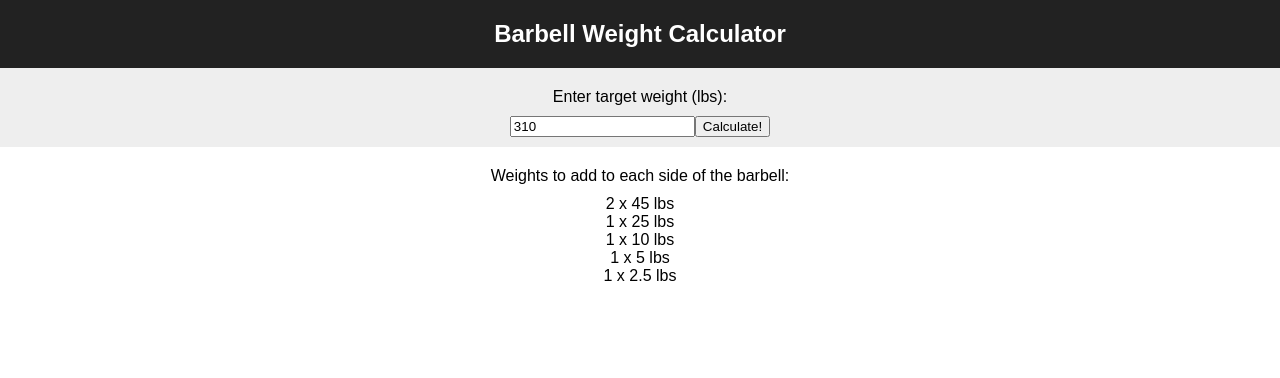
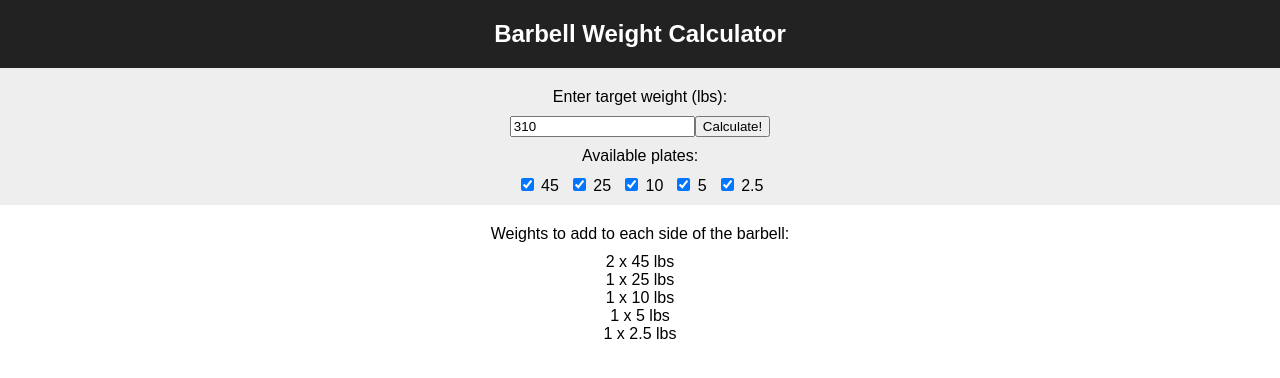
Before and after one commit to doobix/barbell, a React (Create React App) app: page / in a window 1280 px wide. Shown: the top 378 px of the page. Built offline with nearby package versions, Linux system fonts and the light colour scheme.

Commit message:
add checkboxes for available weights

```diff
--- a/src/App.css
+++ b/src/App.css
@@ -32,3 +32,13 @@
   padding: 10px;
   border-radius: 10px;
 }
+
+.available-weights {
+  padding: 0;
+  margin: 0;
+}
+
+.available-weights li {
+  display: inline;
+  margin: 5px;
+}
--- a/src/App.js
+++ b/src/App.js
@@ -10,7 +10,14 @@ class App extends Component {
     const lastInputWeight = localStorage.getItem('lastInputWeight') || DEFAULT_WEIGHT;
 
     this.state = {
-      availableWeights: [45, 25, 10, 5, 2.5],
+      weights: [45, 25, 10, 5, 2.5],
+      weightMap: {
+        45: true,
+        25: true,
+        10: true,
+        5: true,
+        2.5: true,
+      },
       barbellWeight: 45,
       inputWeight: lastInputWeight,
       calculatedWeights: [],
@@ -35,6 +42,16 @@ class App extends Component {
               <input type="number" value={this.state.inputWeight} onChange={e => this.setWeight(e)} />
               <button type="submit">Calculate!</button>
             </form>
+            <div>
+              <p>Available plates:</p>
+              <ul className="available-weights">
+                {this.renderWeightCheckbox(45)}
+                {this.renderWeightCheckbox(25)}
+                {this.renderWeightCheckbox(10)}
+                {this.renderWeightCheckbox(5)}
+                {this.renderWeightCheckbox(2.5)}
+              </ul>
+            </div>
           </div>
           <div className="weight-results">
             {this.renderWeights()}
@@ -44,9 +61,9 @@ class App extends Component {
     );
   }
 
-  setWeight(e) {
+  setWeight(event) {
     this.setState({
-      inputWeight: e.target.value,
+      inputWeight: event.target.value,
     });
   }
 
@@ -60,7 +77,8 @@ class App extends Component {
     const calculatedWeights = [];
     let oneSideWeights = (this.state.inputWeight - this.state.barbellWeight) / 2;
 
-    this.state.availableWeights.forEach((weight) => {
+    this.state.weights.forEach((weight) => {
+      if (this.state.weightMap[weight]) {
         let count = 0;
         while (oneSideWeights - weight >= 0) {
           oneSideWeights -= weight;
@@ -72,6 +90,7 @@ class App extends Component {
             count,
           });
         }
+      }
     });
 
     this.setState({
@@ -80,6 +99,25 @@ class App extends Component {
     });
 
     localStorage.setItem('lastInputWeight', this.state.inputWeight);
+  }
+
+  toggleWeightCheckbox(weight) {
+    this.setState({...this.state, weightMap: {
+      ...this.state.weightMap,
+      [weight]: !this.state.weightMap[weight],
+    }});
+  }
+
+  renderWeightCheckbox(weight) {
+    return (
+      <li>
+        <input
+          type="checkbox"
+          checked={this.state.weightMap[weight]}
+          onChange={() => this.toggleWeightCheckbox(weight)}
+        /> {weight}
+      </li>
+    );
   }
 
   renderWeights() {
```
Lines whose indentation alone changed are shown as unchanged.
